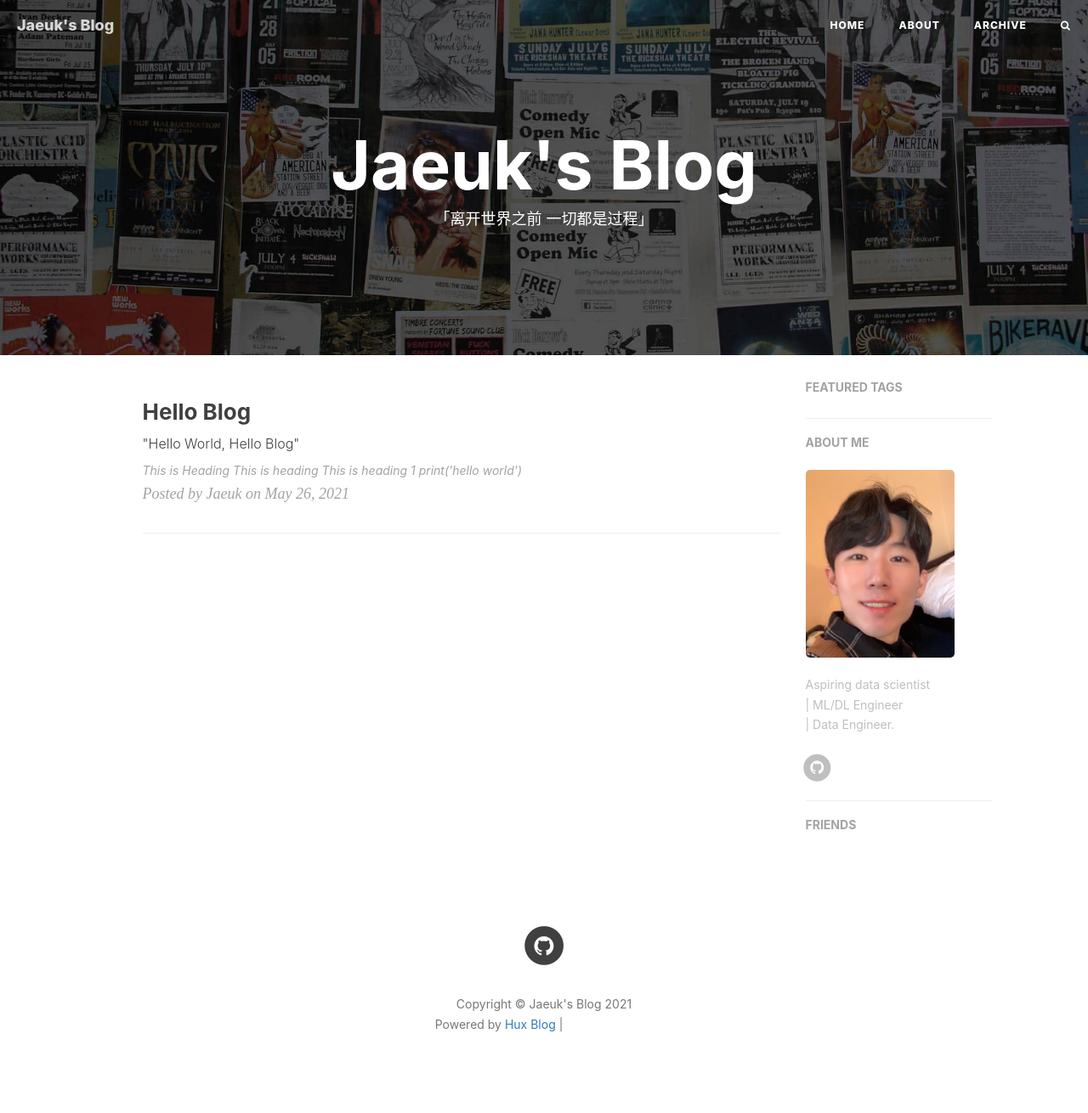
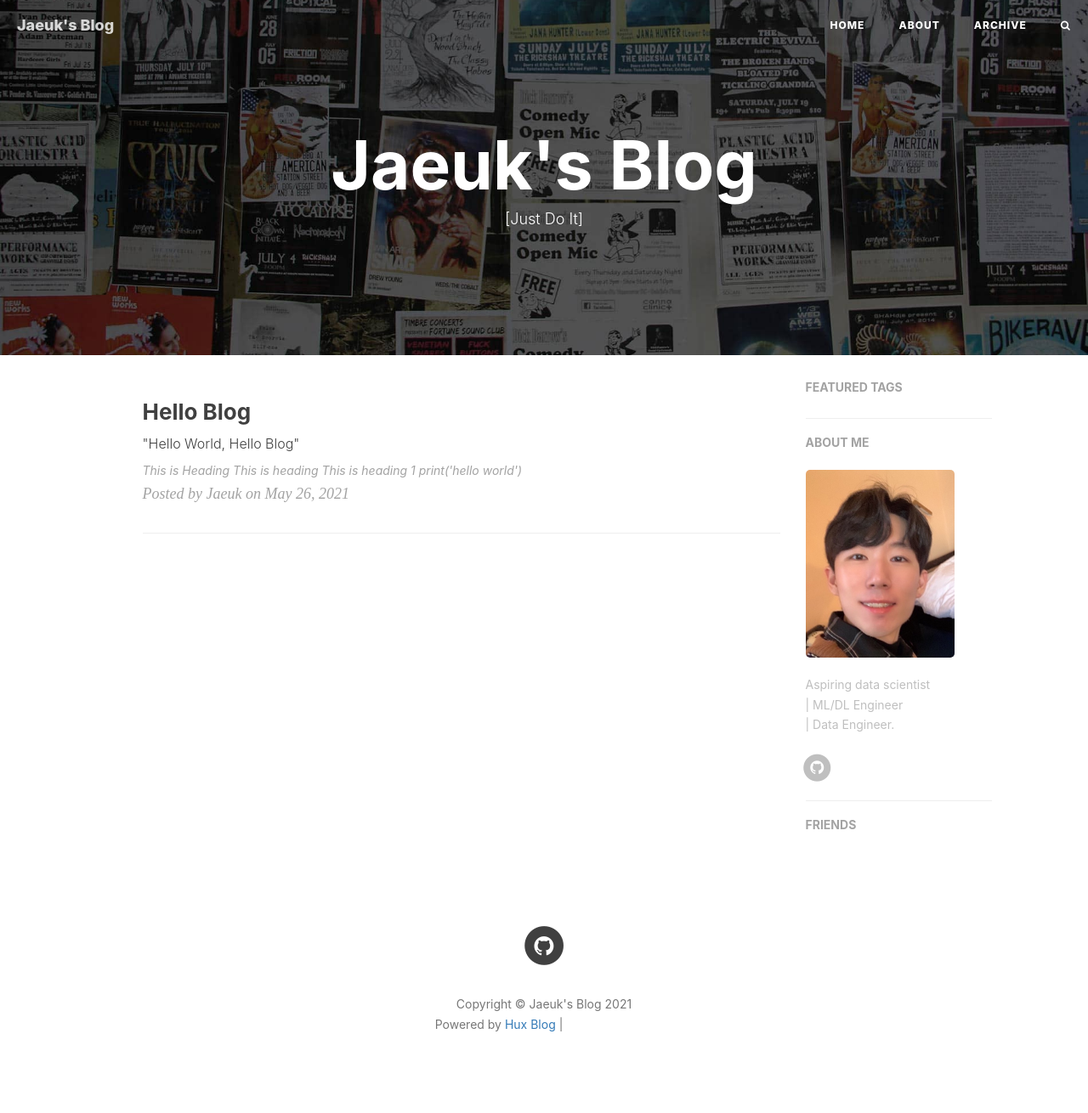
Before and after one commit to didwodnr123/didwodnr123.github.io, a Jekyll site: the page built from index.html, in a window 1280 px wide. Shown: the whole page at 85% size. Built offline with Jekyll 4.4.1, drawn with Linux system fonts in a browser that asks for light colours; nearby versions of some CDN libraries; the list of posts is cut into pages by our own code; comment, search, counter and statistics services are not loaded; grey boxes are pictures that could not be loaded.

Commit message:
initial setting

```diff
--- a/_config.yml
+++ b/_config.yml
@@ -58,7 +58,7 @@ kramdown:
 
 
 # Disqus settings
-# disqus_username: didwodnr123
+disqus_username: didwodnr123
 
 # Netease settings
 netease_comment: false
@@ -78,7 +78,7 @@ netease_comment: false
 # Sidebar settings
 sidebar: true                           # whether or not using Sidebar.
 sidebar-about-description: "Aspiring data scientist <br> | ML/DL Engineer <br> | Data Engineer."
-sidebar-avatar: /img/jaeuk.jpg      # use absolute URL, seeing it's used in both `/` and `/about/`
+sidebar-avatar: https://github.com/didwodnr123/didwodnr123.github.io/blob/main/img/jaeuk.jpg      # use absolute URL, seeing it's used in both `/` and `/about/`
 
 
 
--- a/about.html
+++ b/about.html
@@ -1,7 +1,7 @@
 ---
 layout: page
 title: "About"
-description: "《你是我的梦想》"
+description: "[Jaeuk Yang]"
 header-img: "img/about-bg.jpg"
 multilingual: true
 ---
--- a/archive.html
+++ b/archive.html
@@ -1,7 +1,7 @@
 ---
 title: Archive
 layout: default
-description: "「我干了什么 究竟拿了时间换了什么」"
+description: "「What I have done..」"
 header-img: "img/tag-bg.jpg"
 ---
 
--- a/index.html
+++ b/index.html
@@ -1,6 +1,6 @@
 ---
 layout: page
-description: "「离开世界之前 一切都是过程」"
+description: "[Just Do It]"
 ---
 
 {% for post in paginator.posts %}
```
Also changed, not shown: 5 other files.
